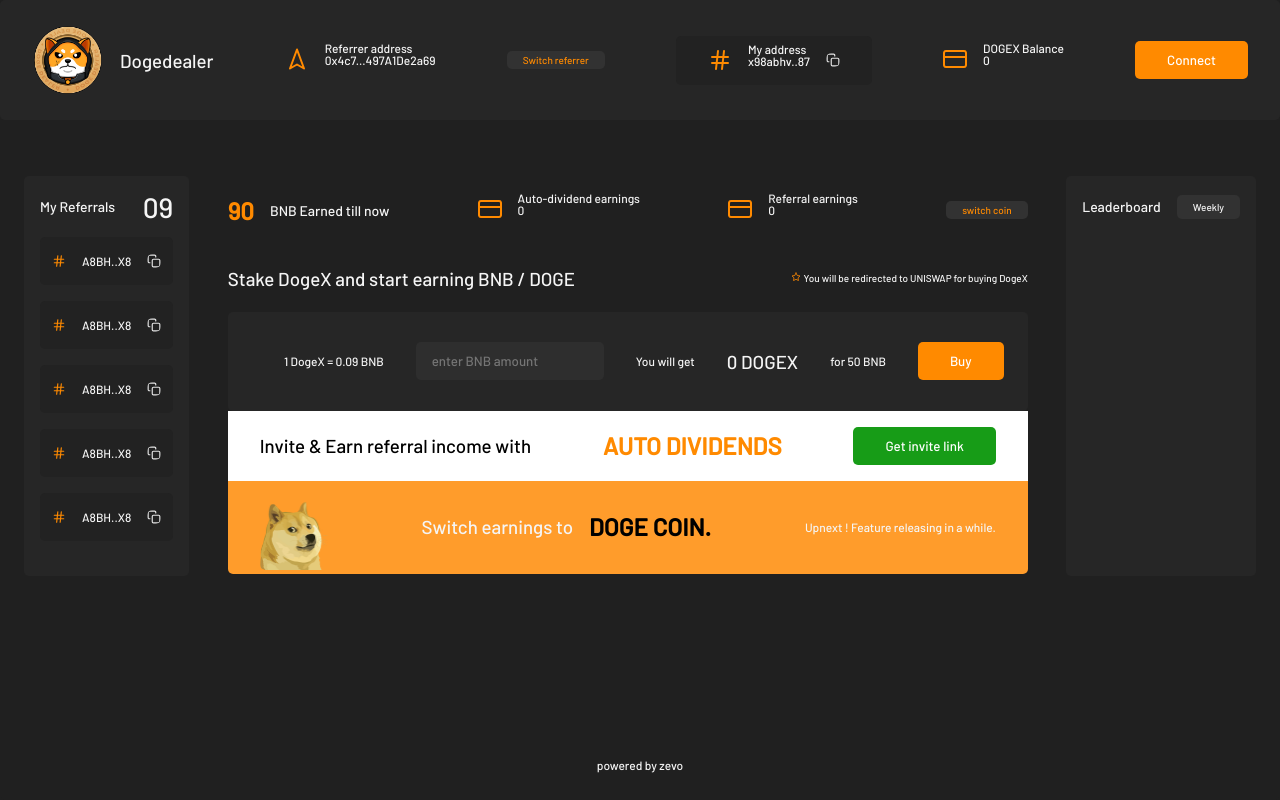
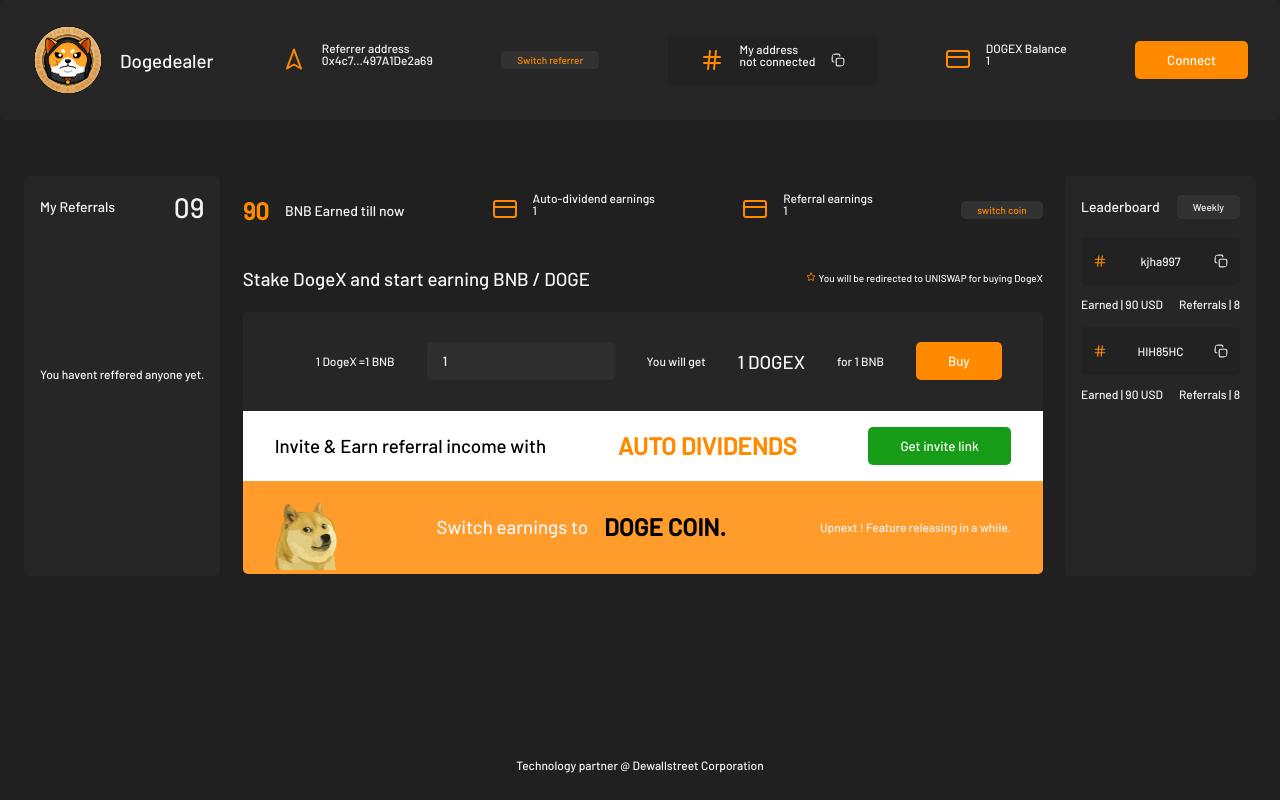
Before and after one commit to zevocorporation/doge-dealer, a Next.js app: page / in a window 1280 px wide. Built offline with nearby package versions, Linux system fonts and the light colour scheme.

Commit message:
feat: (leaderboard) implement leaderboard UI

```diff
--- a/pages/index.js
+++ b/pages/index.js
@@ -17,10 +17,21 @@
 
   const [splashIsOn, setSplashIsOn] = useState(false)
   const [switchReferrerIsOn, setSwitchReferrerIsOn] = useState(false)
-    const [inviteIsOn, setInviteIsOn] = useState(false)
+  const [inviteIsOn, setInviteIsOn] = useState(false)
   const [switchCoinIsOn,setSwitchCoinIsOn] = useState(false)
   const [connectWalletIsOn, setConnectWalletIsOn] = useState(false)
-  const [toastIsOn,setToastIsOn] = useState(false)
+  const [toastIsOn, setToastIsOn] = useState(false)
+
+  const [address, setAddress] = useState('not connected')
+  const [balance, setBalance] = useState(1)
+  const [dividendEarnings, setDividendEarnings] = useState(1)
+  const [referralEarnings, setReferralEarnings] = useState(1)
+  const [amountIn, setAmountIn] = useState(1)
+  const [amountOut, setAmountOut] = useState(1)
+  const [priceInBNB, setPriceInBNB] = useState(1)
+
+  const [referrals, setReferrals] = useState([])
+  const [leaders, setLeaders] = useState(['kjha997','HIH85HC'])
 
   useEffect(() => {
 
@@ -29,6 +40,12 @@
   },[])
 
   // handler functions
+
+     const amountInHandler = (e) => {
+     e.preventDefault(e)
+     setAmountIn(e.target.value)
+  }
+
 
    const connectWalletHandler = (e) => {
      e.preventDefault(e)
@@ -81,7 +98,7 @@
           <label>
             Auto-dividend earnings
           </label>
-      <p>0</p>
+       <p>{dividendEarnings}</p>
     </blockcontent>
    </block>
 
@@ -126,7 +143,7 @@
           <label>
             Referral earnings
           </label>
-      <p>0</p>
+        <p>{referralEarnings}</p>
     </blockcontent>
   </block>
 
@@ -148,23 +165,52 @@
 
   const buyCoinFormContent =
     <>
-      <input type='number' placeholder='enter BNB amount' />
+      <input onChange={(e) => amountInHandler(e)} value={amountIn} type='number' min={1} placeholder='enter BNB amount' />
       <label>You will get</label>
-      <h3>{'0'} DOGEX</h3>
-            <label>for 50 BNB</label>
+      <h3>{amountOut} DOGEX</h3>
+            <label>for {amountIn} BNB</label>
             <button>Buy</button>
     </>
 
-    const refferalContent = <blockinput className='ref'>
+  const mapReferrals = referrals.map((referral, index) => {
+    return (
+    <blockinput className='ref' key={index}>
           <icon>
       <Image src='/assets/icons/icon-address.svg' alt='illustration' width='14px' height='14px' />
       </icon>
-      <p>                         A8BH..X8
+      <p>                        {referral}
+</p>
+          <icon onClick={(e)=> copyHandler(e)}>
+      <Image src='/assets/icons/icon-copy.svg' alt='illustration' width='14px' height='14px' />
+  </icon>
+      </blockinput>)
+  })
+
+  const refferalContent = referrals.length !== 0 ? mapReferrals : <label style={{marginTop:'130px',alignSelf:'center', justifySelf:'center'}}>You havent reffered anyone yet.</label>
+
+
+
+  const mapLeaders = leaders.map((leader, index) => {
+    return (<div  key={index}>
+       <blockinput className='ref'>
+          <icon>
+      <Image src='/assets/icons/icon-address.svg' alt='illustration' width='14px' height='14px' />
+      </icon>
+      <p>                        {leader}
 </p>
           <icon onClick={(e)=> copyHandler(e)}>
       <Image src='/assets/icons/icon-copy.svg' alt='illustration' width='14px' height='14px' />
   </icon>
       </blockinput>
+      <block style={{marginTop:'12px'}} className='row'>
+        <label >Earned | 90 USD</label>
+                <label>Referrals | 8</label>
+
+     </block>
+    </div>)
+  })
+
+  const leaderboardContent = leaders.length !== 0 ? mapLeaders : <label style={{marginTop:'130px',alignSelf:'center', justifySelf:'center'}}>The winners will be announced shortly.</label>
 
 
   const renderMain =
@@ -178,11 +224,11 @@
               <Image alt='info' src='/assets/icons/icon-asterisk.svg' height='10px' width='10px'/>
           </icon></span>You will be redirected to UNISWAP for buying DogeX</info>
         </block>
-        <Form label={'1 DogeX = 0.09 BNB'} content={buyCoinFormContent} />
+        <Form label={`1 DogeX =${priceInBNB} BNB`} content={buyCoinFormContent} />
                 {renderInviteBanner}
         {renderFeatureBanner}
       </column>
-      <Card variant='leaderboard-card'/>
+      <Card variant='leaderboard-card' content={leaderboardContent} />
     </contentmain>
 
   const renderSplash =
@@ -209,7 +255,7 @@
           <label>
             DOGEX Balance
           </label>
-      <p>0</p>
+      <p>{balance}</p>
     </blockcontent>
   </block>
 
@@ -224,18 +270,19 @@
     <button>Switch referrer</button>
     </>
 
-  const invitePromptContent = <>
+  const invitePromptContent = <div style={{display:'flex',flexDirection:'column', gap: '32px'}}>
   <blockinput className='ref'>
           <icon>
-      <Image src='/assets/icons/icon-address.svg' alt='illustration' width='14px' height='14px' />
+      <Image src='/assets/icons/icon-referrer.svg' alt='illustration' width='14px' height='14px' />
       </icon>
-      <p>                         A8BH..X8
+      <p>                        https://dogedealer.com/A8BHSDAA..97JGSX8
 </p>
           <icon onClick={(e)=> copyHandler(e)}>
       <Image src='/assets/icons/icon-copy.svg' alt='illustration' width='14px' height='14px' />
       </icon>
-    </blockinput>      <label style={{color: 'rgb(24, 177, 24)', fontSize:'10px'}}>Copy your link and invite friends via this link</label>
-</>
+    </blockinput>
+    <label style={{ color: 'rgb(24, 177, 24)', fontSize: '10px' }}>Copy your link and invite friends via this link</label>
+</div>
 
 
     const connectWalletPromptContent =
@@ -258,7 +305,7 @@
   </icon>
         <blockinputcontent>
           <label>My address</label>
-                  <p>x98abhv..87</p>
+          <p>{address}</p>
         </blockinputcontent>
           <icon onClick={(e)=> copyHandler(e)}>
       <Image  src='/assets/icons/icon-copy.svg' alt='illustration' width='14px' height='14px' />
--- a/patterns/Card.js
+++ b/patterns/Card.js
@@ -19,10 +19,6 @@
                 </cardheader>
                 <cardcontent>
                     {content}
-                    {content}
-                                        {content}
-                    {content}
-                    {content}
                 </cardcontent>
         </card>
 
@@ -35,7 +31,10 @@
         <cardheader>
           <h4>Leaderboard</h4>
           <tag>Weekly</tag>
-        </cardheader>
+            </cardheader>
+            <cardcontent>
+              {content}
+            </cardcontent>
       </card>
     return (
         (!variant && renderDefaultCard) ||
--- a/patterns/Footer.js
+++ b/patterns/Footer.js
@@ -7,7 +7,7 @@
 
 
     const renderDefaultFooter =
-       <footer><p>powered by zevo</p></footer>
+       <footer><p>Technology partner @ Dewallstreet Corporation</p></footer>
 
     return (
         !variant && renderDefaultFooter
--- a/styles/globals.css
+++ b/styles/globals.css
@@ -377,6 +377,7 @@
 }
 
 .ref {
+  display: flex;
   padding: 12px 12px;
   justify-content: space-between;
 }
```
